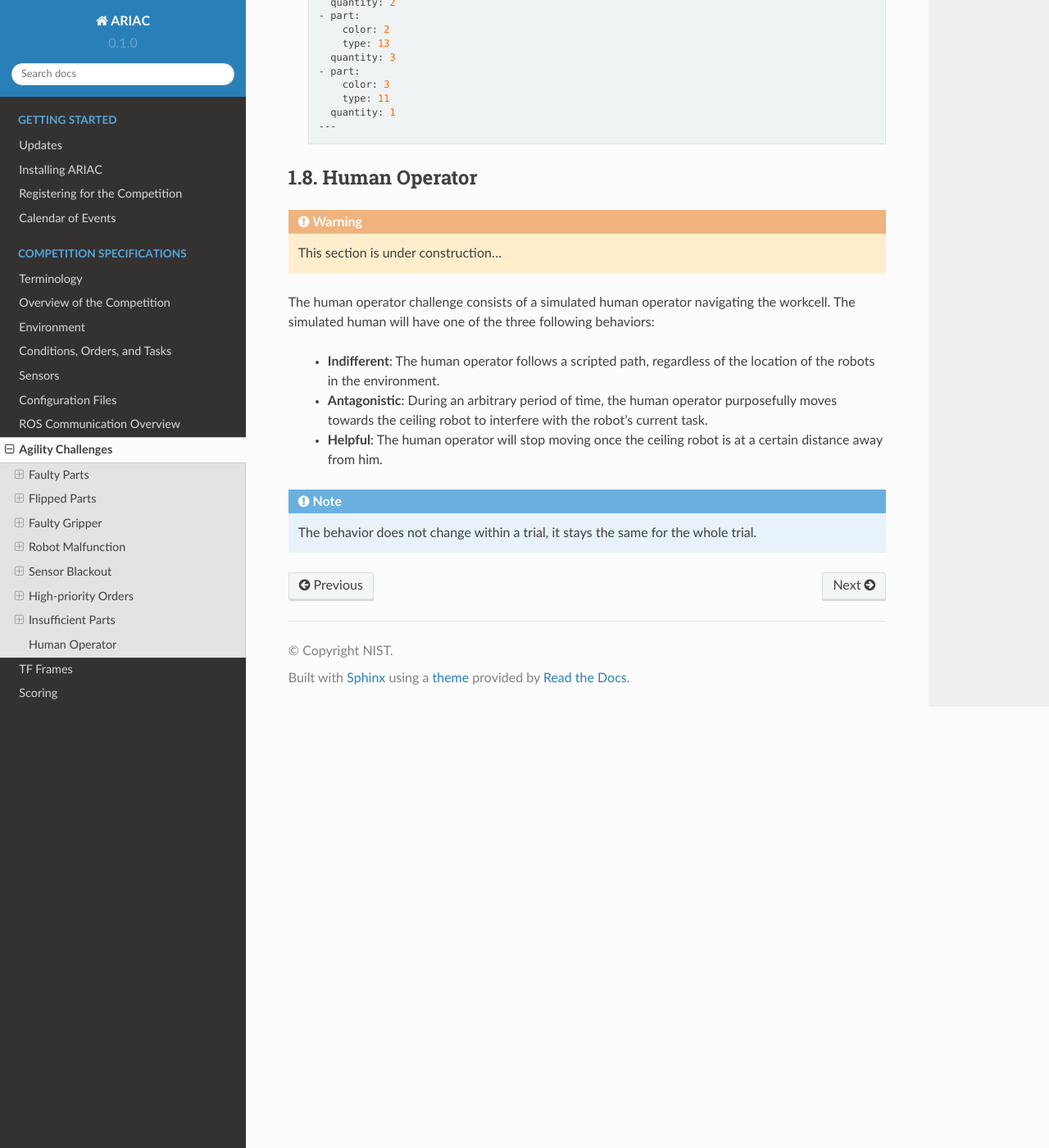
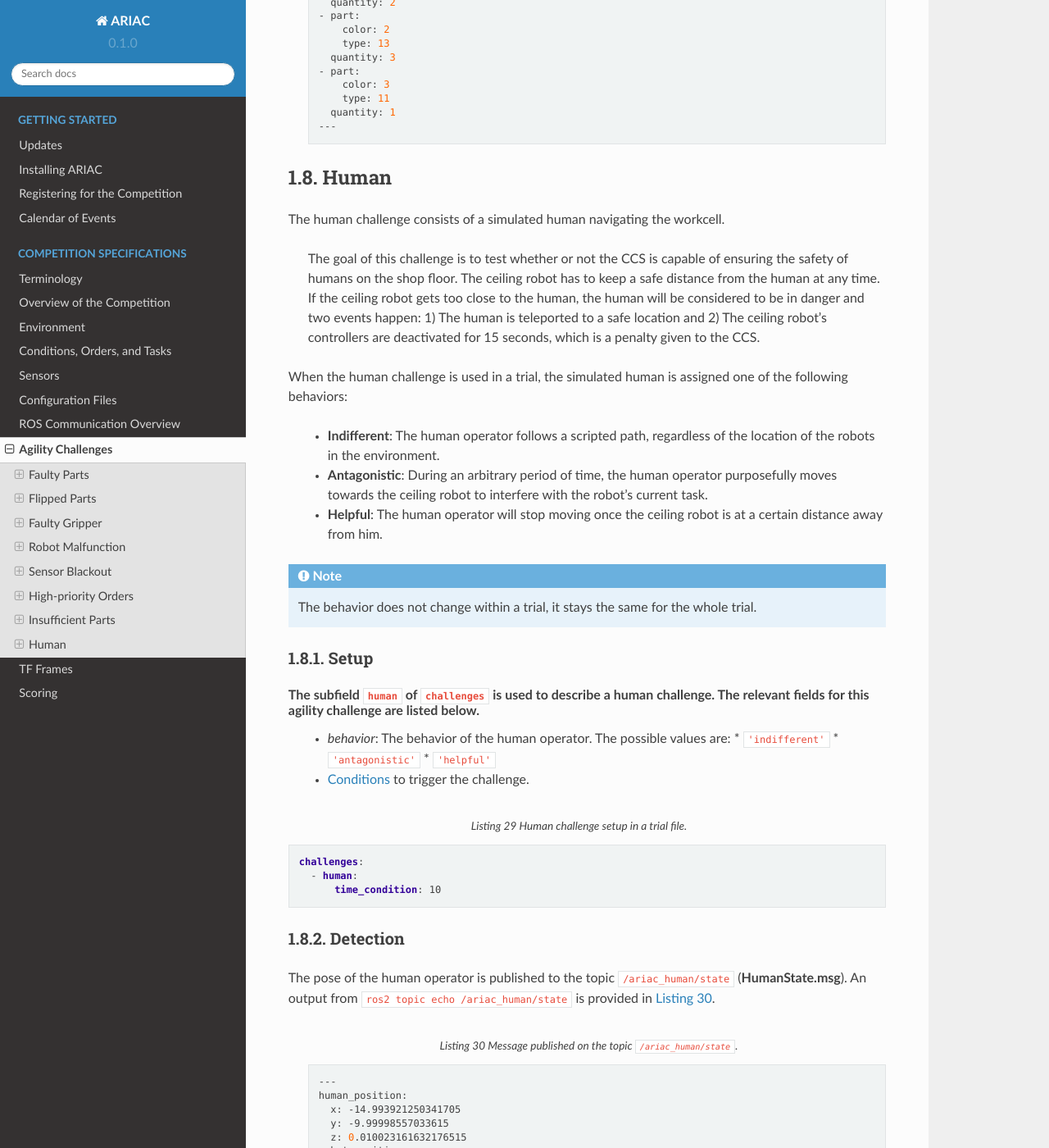
Before and after one commit to usnistgov/ARIAC, a Sphinx documentation site: the page built from docs/competition/challenges.rst, in a window 1280 px wide and 1400 px high, scrolled down 11041 px. Shown: the whole window at 82% size. Built offline with Sphinx 7.4.7 and the Read the Docs theme 2.0.0, drawn with Linux system fonts in a browser that asks for light colours; some of the changed text lies outside the part shown.

Commit message:
Adding human challenge

````diff
--- a/docs/competition/challenges.rst
+++ b/docs/competition/challenges.rst
@@ -554,16 +554,19 @@ The topic ``/ariac/conveyor_parts`` (**ConveyorParts.msg**) outputs information
 
 .. _HUMANS:
 
-Human Operator
+Human
 ==============
 
-.. warning::
-  This section is under construction...
 
-The human operator challenge consists of a simulated human operator navigating the workcell. The simulated human will have one of the three following behaviors:
+The human challenge consists of a simulated human navigating the workcell.
+
+  The goal of this challenge is to test whether or not the CCS is capable of ensuring the safety of humans on the shop floor. The ceiling robot has to keep a safe distance from the human at any time. If the ceiling robot gets too close to the human, the human will be considered to be in danger and two events happen: 1) The human is teleported to a safe location and 2) The ceiling robot's controllers are deactivated for 15 seconds, which is a penalty given to the CCS.
+
+
+When the human challenge is used in a trial, the simulated human is assigned one of the following behaviors:
 
   * **Indifferent**: The human operator follows a scripted path, regardless of the location of the robots in the environment.
-  * **Antagonistic**: During an arbitrary period of time, the human operator purposefully moves towards the ceiling robot to interfere with the robot’s current task.
+  * **Antagonistic**: During an arbitrary period of time, the human operator purposefully moves towards the ceiling robot to interfere with the robot's current task.
   * **Helpful**: The human operator will stop moving once the ceiling robot is at a certain distance away from him.
 
 .. note::
@@ -571,29 +574,51 @@ The human operator challenge consists of a simulated human operator navigating t
 
 
 
-..
-  The goal of this challenge is to test the ability of the CCS to avoid collisions with the human operator. The pose of the human operator is published to a Topic and this information can also be retrieved from the `/tf` Topic.
+Setup
+---------------------------
 
-  Human Operator Example
-  -----------------------
 
-  The human operator challenge is specified in the trial configuration file using the following fields:
+The subfield ``human`` of ``challenges`` is used to describe a human challenge. The relevant fields for this agility challenge are listed below.
+  * `behavior`: The behavior of the human operator. The possible values are:
+    * ``'indifferent'``
+    * ``'antagonistic'``
+    * ``'helpful'``
+  * :ref:`CONDITIONS` to trigger the challenge.
 
-  * `behavior`: The behavior of the human operator:
-    * `'indifferent'`
-    * `'antagonistic'`
-    * `'helpful'`
-  * Conditions that can trigger the human operator behavior:
-    * `part_place_condition`: The challenge starts when a part of a specific type and color is placed on a specific AGV.
-    * `time_condition`: The challenge starts after a specific time.
-    * `submission_condition`: The challenge starts when a specific order is submitted.
 
-    Below is an example of the human operator challenge with the behavior set to `'antagonistic'` and the challenge starting when the order with the order ID `MMB30H57` is submitted.
+.. code-block:: yaml
+  :caption: Human challenge setup in a trial file.
+  :name: human-yaml
 
-  ```yaml
   challenges:
-    - human_operator:
-        behavior: 'antagonistic'
-        submission_condition:
-          order_id: 'MMB30H57'
-  ```
+    - human:
+        time_condition: 10
+
+
+Detection
+-----------------------------
+
+The pose of the human operator is published to the topic ``/ariac_human/state`` (**HumanState.msg**). An output from ``ros2 topic echo /ariac_human/state`` is provided in  :numref:`human-state-outputs`.
+
+  .. code-block:: bash
+    :caption: Message published on the topic ``/ariac_human/state``.
+    :name: human-state-outputs
+
+    ---
+    human_position:
+      x: -14.993921250341705
+      y: -9.99998557033615
+      z: 0.010023161632176515
+    robot_position:
+      x: -7.0000003262450905
+      y: 8.445047061655941e-08
+      z: 0.7000000000000002
+    human_velocity:
+      x: 5.6589307392557084e-05
+      y: -1.1679465760540981e-06
+      z: 2.8776304097214153e-05
+    robot_velocity:
+      x: -9.607729520546026e-10
+      y: 1.325746825962516e-10
+      z: 0.0
+    ---
````
Also changed, not shown: docs/competition/ros_communication.rst (+26 -0 lines).
